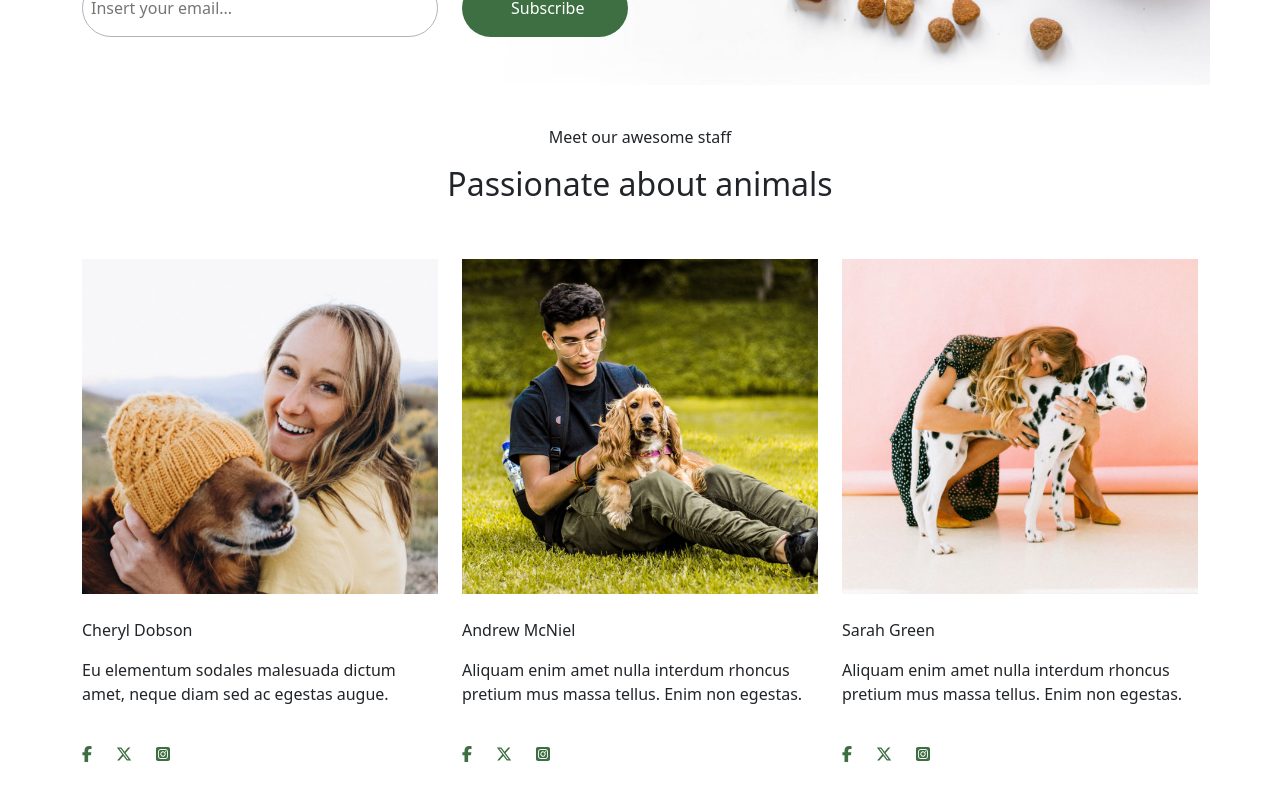
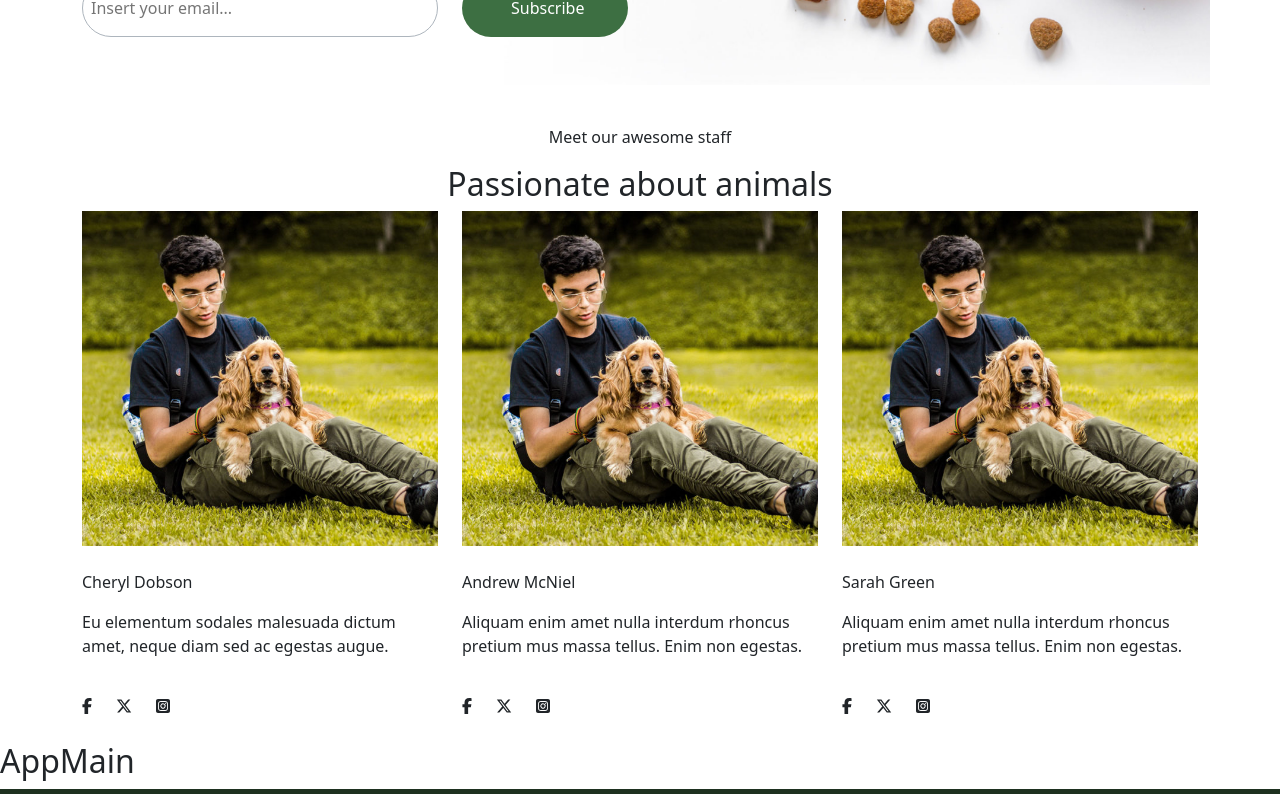
Before and after one commit to gianluigi7/proj-html-vuejs, a Vue app: page /contact in a window 1280 px wide. Shown: the part 2100-2894 px from the top of the page. Built offline with nearby package versions, Linux system fonts and the light colour scheme.

Commit message:
[UPD] Section staff app contact

```diff
--- a/src/components/AppAboutAnimals.vue
+++ b/src/components/AppAboutAnimals.vue
@@ -0,0 +1,90 @@
+<script>
+export default {
+    name: 'AppAboutAnimals',
+    data() {
+        return {
+            p:'Meet our awesome staff',
+            h2:'Passionate about animals',
+            members: [
+                {
+                    image:'../img/staff-1@2x-600x565.jpg',
+                    name:'Cheryl Dobson',
+                    title:'Eu elementum sodales malesuada dictum amet, neque diam sed ac egestas augue.',
+
+                },
+
+                {
+                    image:'../img/staff-1@2x-600x565.jpg',
+                    name:'Andrew McNiel',
+                    title:'Aliquam enim amet nulla interdum rhoncus pretium mus massa tellus. Enim non egestas.',
+
+                },
+
+                {
+                    image:'../img/staff-1@2x-600x565.jpg',
+                    name:'Sarah Green',
+                    title:'Aliquam enim amet nulla interdum rhoncus pretium mus massa tellus. Enim non egestas.',
+
+                },
+
+
+            ]
+
+        }
+
+    },
+}
+
+
+</script>
+
+<template>
+    <section id="staff">
+        <div class="container">
+            <div class="row justify-content-between">
+                <div class="col-12 text-center">
+                    <p>
+                        {{ p }}
+                    </p>
+
+                    <h2>
+                        {{ h2 }}
+                    </h2>
+                </div>
+                <div class="col-4 staff" v-for="(member, index) in members">
+                    <img src="../img/avatar-8-600x565.jpg" alt="" class="scale">
+                    <div>
+                        <p class="text-start mt-4 fw-medium">
+                            {{ member.name }}
+                        </p>
+
+                        <p class="text-start">
+                            {{ member.title }}
+
+                        </p>
+                    </div>
+                    <div class="text-start pt-4 ">
+                        <font-awesome-icon icon="fa-brands fa-facebook-f" class="me-4 mb-4 green-color "  />
+                        <font-awesome-icon icon="fa-brands fa-x-twitter" class="me-4 mb-4 green-color" />
+                        <font-awesome-icon icon="fa-brands fa-square-instagram" class="me-4 mb-4 green-color"  />
+                    </div>
+                </div>
+            </div>
+        </div>
+
+    </section>
+
+</template>
+
+<style>
+
+.scale:hover {
+       transform: scale(1.03);
+       filter: brightness(1.05);
+       transition-duration: 0.4s;
+       }
+
+       .staff img{
+        width: 100%;
+       }
+</style>
--- a/src/pages/AppContact.vue
+++ b/src/pages/AppContact.vue
@@ -1,6 +1,10 @@
 <script>
+import AppAboutAnimals from '../components/AppAboutAnimals.vue'
 export default{
     name: 'AppContact',
+    components: {
+        AppAboutAnimals,
+    }
 }
 
 </script>
@@ -172,7 +176,11 @@ export default{
         </div>
     </section>
 
-    <section id="staff">
+    <AppAboutAnimals />
+
+    <!----
+
+    <section id="staf">
         <div class="container">
             <div class="row justify-content-between text-center">
                 <div class="col-12 ">
@@ -231,6 +239,11 @@ export default{
         </div>
 
     </section>
+
+
+    -->
+
+
 
 
 
```
